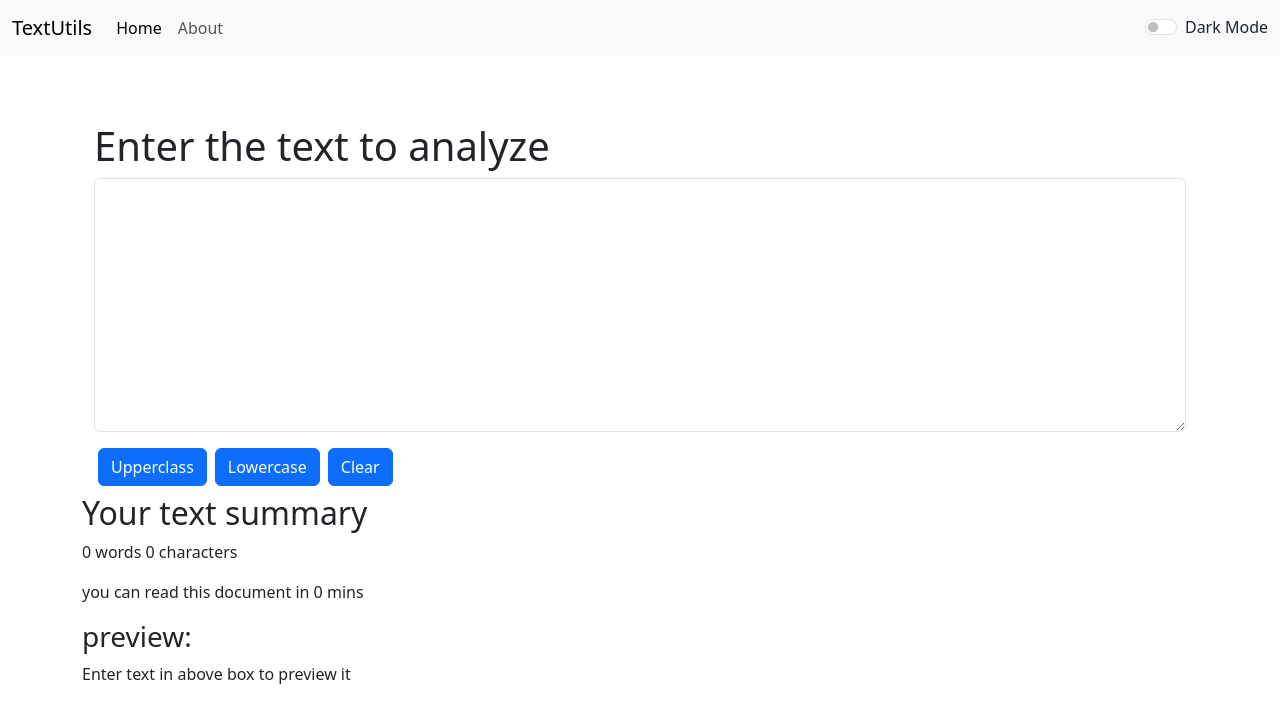
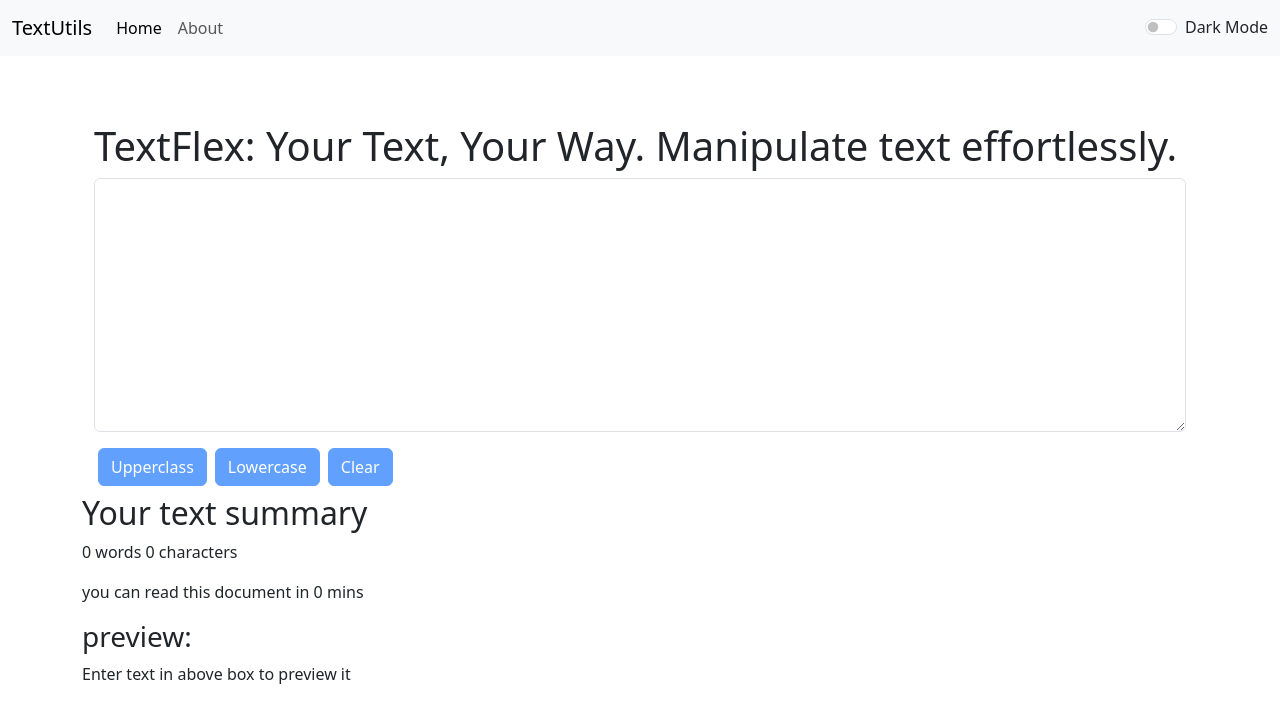
Before and after one commit to VanshGusain18/TextFlex-App, a React (Create React App) app: page / in a window 1280 px wide. Shown: the top 722 px of the page. Built offline with nearby package versions, Linux system fonts and the light colour scheme.

Commit message:
bug fixes: buttons logic fixed || updates: SEO, tittle, heading

```diff
--- a/public/index.html
+++ b/public/index.html
@@ -7,7 +7,7 @@
     <meta name="theme-color" content="#000000" />
     <meta
       name="description"
-      content="Web site created using create-react-app"
+      content="TextFlex is your go-to tool for text manipulation. With TextFlex, you can easily manipulate text to fit your needs. Whether you need to change the case, remove whitespace, or add prefixes/suffixes, TextFlex has you covered. Simply paste your text, choose from a variety of options, and see the changes in real-time. It's quick, easy, and free! Try TextFlex today and take control of your text."
     />
     <link rel="apple-touch-icon" href="" />
     <link rel="manifest" href="%PUBLIC_URL%/manifest.json" />
@@ -17,7 +17,10 @@
       integrity="sha384-QWTKZyjpPEjISv5WaRU9OFeRpok6YctnYmDr5pNlyT2bRjXh0JMhjY6hW+ALEwIH"
       crossorigin="anonymous"
     />
-    <title>TextFlex</title>
+    <title>
+      TextFlex - Word Counter | Character Counter | Uppercase to Lowercase |
+      Lowercasr to Uppercase
+    </title>
   </head>
   <body>
     <noscript
--- a/src/App.js
+++ b/src/App.js
@@ -65,7 +65,7 @@ function App() {
           <Route path="/">
             <div className={`container my-3 text-${btnMode}`}>
               <Textform
-                headline="Enter the text to analyze"
+                headline="TextFlex: Your Text, Your Way. Manipulate text effortlessly."
                 mode={mode}
                 alert={alert}
                 showAlert={showAlert}
--- a/src/Components/Textform.js
+++ b/src/Components/Textform.js
@@ -42,13 +42,25 @@ export default function Textform(props) {
             }}
           ></textarea>
         </div>
-        <button className="btn btn-primary mx-1" onClick={handleUpClick}>
+        <button
+          disabled={text.length === 0}
+          className="btn btn-primary mx-1"
+          onClick={handleUpClick}
+        >
           Upperclass
         </button>
-        <button className="btn btn-primary mx-1" onClick={handleLoClick}>
+        <button
+          disabled={text.length === 0}
+          className="btn btn-primary mx-1"
+          onClick={handleLoClick}
+        >
           Lowercase
         </button>
-        <button className="btn btn-primary mx-1" onClick={handleClClick}>
+        <button
+          disabled={text.length === 0}
+          className="btn btn-primary mx-1"
+          onClick={handleClClick}
+        >
           Clear
         </button>
       </div>
```
